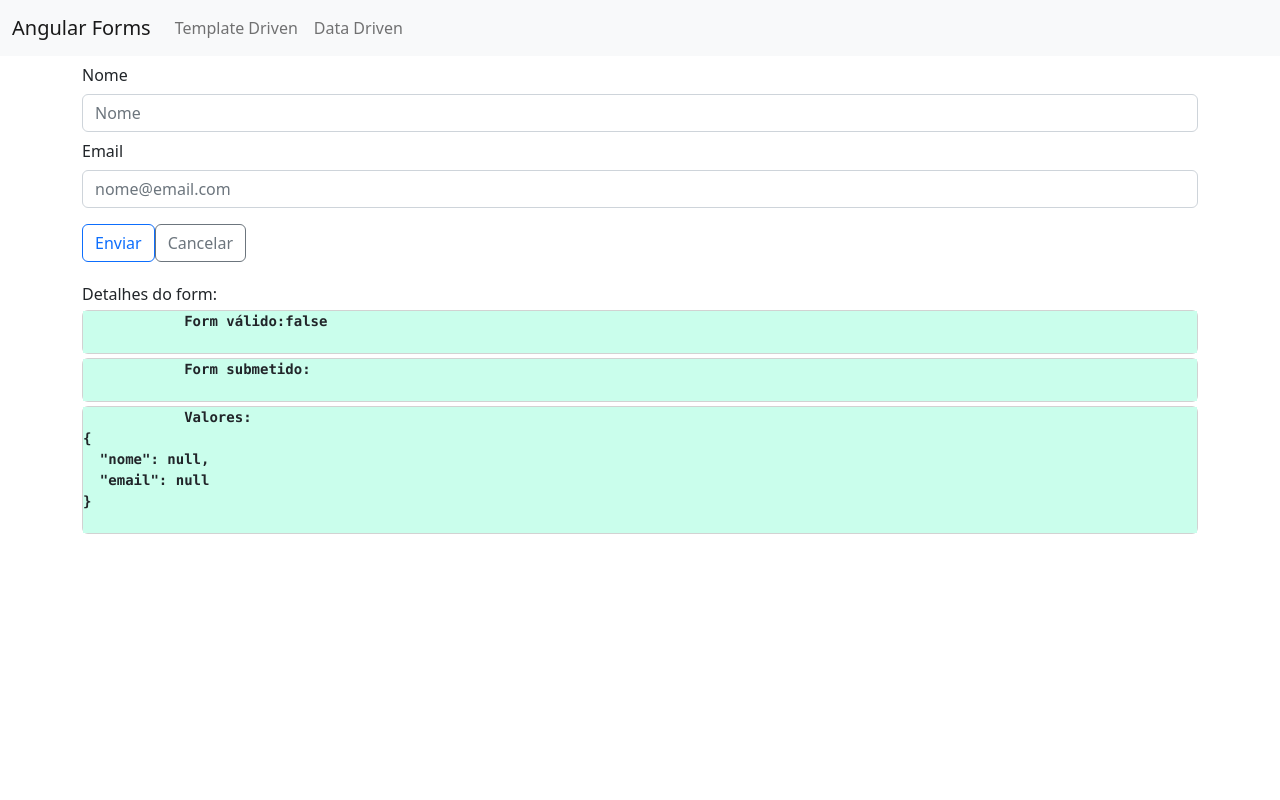
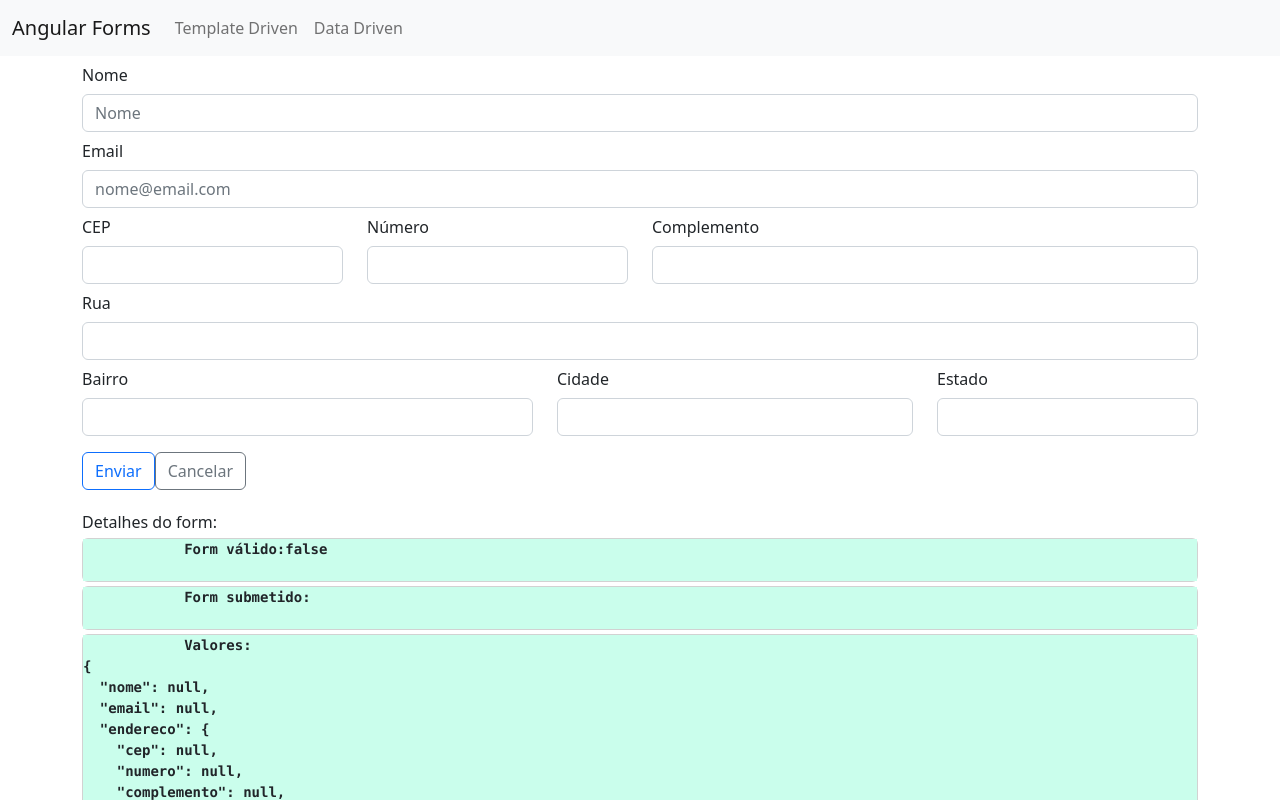
Before and after one commit to SabrinaCoelho/FormulariosAngular, an Angular app: page /data-form in a window 1280 px wide. Shown: the top 800 px of the page. Built offline with nearby package versions, Linux system fonts and the light colour scheme.

Commit message:
Agrupando campos

```diff
--- a/src/app/data-form/data-form.component.html
+++ b/src/app/data-form/data-form.component.html
@@ -14,60 +14,60 @@
             <app-campo-control-erro [mostrarErro]="verificaEmailValid()" msgErro="Formato inválido."></app-campo-control-erro>
         </div>
     </div>
-    <!-- <div ngModelGroup="endereco">
+    <div formGroupName="endereco">
         <div class="row">
             <div class="col-md-3">
                 <label for="cep" class="col-form-label">CEP</label>
                 <div>
-                    <input type="text" id="cep" class="form-control" [ngClass]="aplicaCssErro(cep)" name="cep" ngModel #cep="ngModel" required (blur)="consultaCEP($event.target, f)">
-                    <app-campo-control-erro  [mostrarErro]="verificaValidTouched(cep)" msgErro="CEP é obrigatório."></app-campo-control-erro>
+                    <input type="text" id="cep" class="form-control" [ngClass]="aplicaCssErro('endereco.cep')" formControlName="cep" >
+                    <app-campo-control-erro  [mostrarErro]="verificaValidTouched('endereco.cep')" msgErro="CEP é obrigatório."></app-campo-control-erro>
                 </div>
             </div>
             <div class="col-md-3">
                 <label for="numero" class="col-form-label">Número</label>
                 <div>
-                    <input type="text" id="numero" class="form-control" [ngClass]="aplicaCssErro(numero)" name="numero" ngModel #numero="ngModel" required>
-                    <app-campo-control-erro  [mostrarErro]="verificaValidTouched(numero)" msgErro="Número é obrigatório."></app-campo-control-erro>
+                    <input type="text" id="numero" class="form-control" [ngClass]="aplicaCssErro('endereco.numero')" formControlName="numero">
+                    <app-campo-control-erro  [mostrarErro]="verificaValidTouched('endereco.numero')" msgErro="Número é obrigatório."></app-campo-control-erro>
                 </div>
             </div>
             <div class="col-md-6">
                 <label for="complemento" class="col-form-label">Complemento</label>
                 <div>
-                    <input type="text" id="complemento" class="form-control" name="complemento" ngModel #complemento="ngModel">
+                    <input type="text" id="complemento" class="form-control" formControlName="complemento">
                 </div>
             </div>
         </div>
         <div class="row">
             <label for="rua" class="col-form-label col-sm-12">Rua</label>
             <div class="col-sm-12">
-                <input #rua="ngModel" ngModel type="text" class="form-control" [ngClass]="aplicaCssErro(rua)" id="rua" name="rua" required>
-                <app-campo-control-erro  [mostrarErro]="verificaValidTouched(rua)" msgErro="Rua é obrigatório."></app-campo-control-erro>
+                <input type="text" class="form-control" [ngClass]="aplicaCssErro('endereco.rua')" id="rua" formControlName="rua">
+                <app-campo-control-erro  [mostrarErro]="verificaValidTouched('endereco.rua')" msgErro="Rua é obrigatório."></app-campo-control-erro>
             </div>
         </div>
         <div class="row">
             <div class="col-md-5">
                 <label for="bairro" class="col-form-label">Bairro</label>
                 <div>
-                    <input #bairro="ngModel" ngModel type="text" class="form-control" [ngClass]="aplicaCssErro(bairro)" id="bairro" name="bairro" required>
-                    <app-campo-control-erro  [mostrarErro]="verificaValidTouched(bairro)" msgErro="Bairro é obrigatório."></app-campo-control-erro>
+                    <input type="text" class="form-control" [ngClass]="aplicaCssErro('endereco.bairro')" id="bairro" formControlName="bairro">
+                    <app-campo-control-erro  [mostrarErro]="verificaValidTouched('endereco.bairro')" msgErro="Bairro é obrigatório."></app-campo-control-erro>
                 </div>
             </div>
             <div class="col-md-4">
                 <label for="cidade" class="col-form-label">Cidade</label>
                 <div>
-                    <input #cidade="ngModel" ngModel type="text" class="form-control" [ngClass]="aplicaCssErro(cidade)" id="cidade" name="cidade" required>
-                    <app-campo-control-erro  [mostrarErro]="verificaValidTouched(cidade)" msgErro="Cidade é obrigatório."></app-campo-control-erro>
+                    <input type="text" class="form-control" [ngClass]="aplicaCssErro('endereco.cidade')" id="cidade" formControlName="cidade">
+                    <app-campo-control-erro [mostrarErro]="verificaValidTouched('endereco.cidade')" msgErro="Cidade é obrigatório."></app-campo-control-erro>
                 </div>
             </div>
             <div class="col-md-3">
                 <label for="estado" class="col-form-label">Estado</label>
                 <div>
-                    <input #estado="ngModel" ngModel type="text" class="form-control" [ngClass]="aplicaCssErro(estado)" id="estado" name="estado" required>
-                    <app-campo-control-erro  [mostrarErro]="verificaValidTouched(estado)" msgErro="Estado é obrigatório."></app-campo-control-erro>
+                    <input type="text" class="form-control" [ngClass]="aplicaCssErro('endereco.estado')" id="estado" formControlName="estado">
+                    <app-campo-control-erro  [mostrarErro]="verificaValidTouched('endereco.estado')" msgErro="Estado é obrigatório."></app-campo-control-erro>
                 </div>
             </div>
         </div>
-    </div> -->
+    </div>
     <button type="submit" class="btn btn-outline-primary mt-3">Enviar</button>
     <button type="button" (click)="resetar()" class="btn btn-outline-secondary mt-3">Cancelar</button>
     <app-form-debug [form]="formulario"></app-form-debug>
--- a/src/app/data-form/data-form.component.ts
+++ b/src/app/data-form/data-form.component.ts
@@ -25,7 +25,16 @@ export class DataFormComponent implements OnInit {
     //2° maneira -> forma menos verbosa do modo comentado adima
     this.formulario = this.formBuilder.group({
       nome: [null, [Validators.required, Validators.minLength(3)]],
-      email: [null, [Validators.required, Validators.email]]
+      email: [null, [Validators.required, Validators.email]],
+      endereco: this.formBuilder.group({
+        cep: [null, [Validators.required]],
+        numero: [null, [Validators.required]],
+        complemento: [null],
+        rua: [null, [Validators.required]],
+        bairro: [null, [Validators.required]],
+        cidade: [null, [Validators.required]],
+        estado: [null, [Validators.required]]
+      })
     });
   }
 
@@ -44,7 +53,7 @@ export class DataFormComponent implements OnInit {
     this.formulario.reset();
   }
 
-  verificaValidTouched(campo: any){
+  verificaValidTouched(campo: string){
     return !this.formulario.get(campo).valid && this.formulario.get(campo).touched;
   }
   verificaEmailValid(){
@@ -55,7 +64,7 @@ export class DataFormComponent implements OnInit {
     }
     return false;
   }
-  aplicaCssErro(campo: any){
+  aplicaCssErro(campo: string){
     return {
       'is-invalid': this.verificaValidTouched(campo)
     }
```
